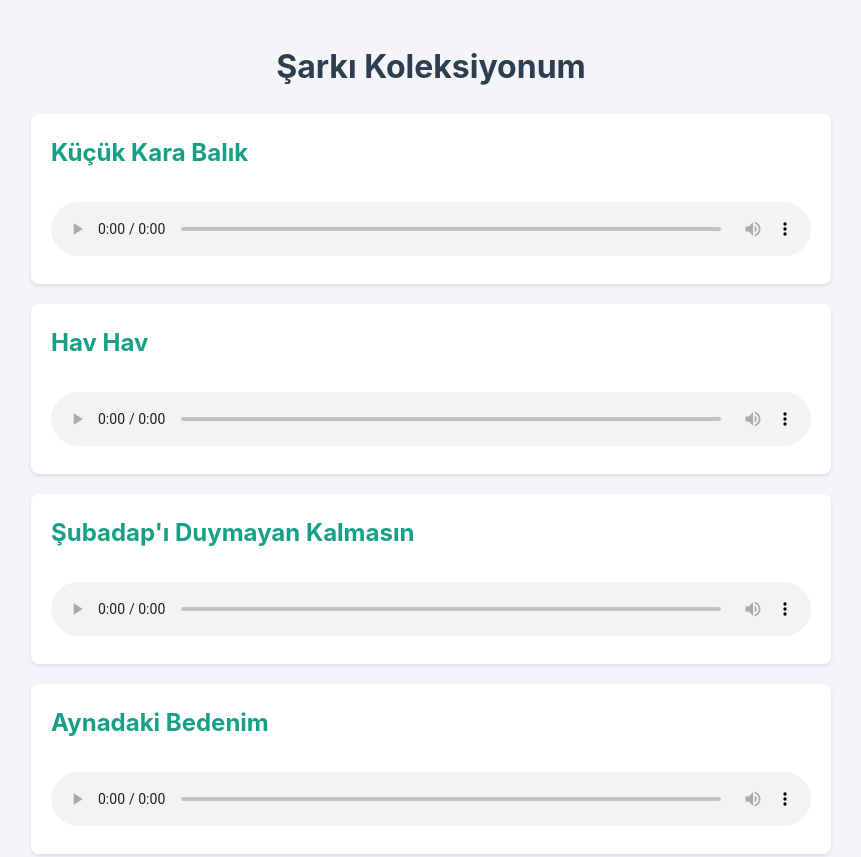
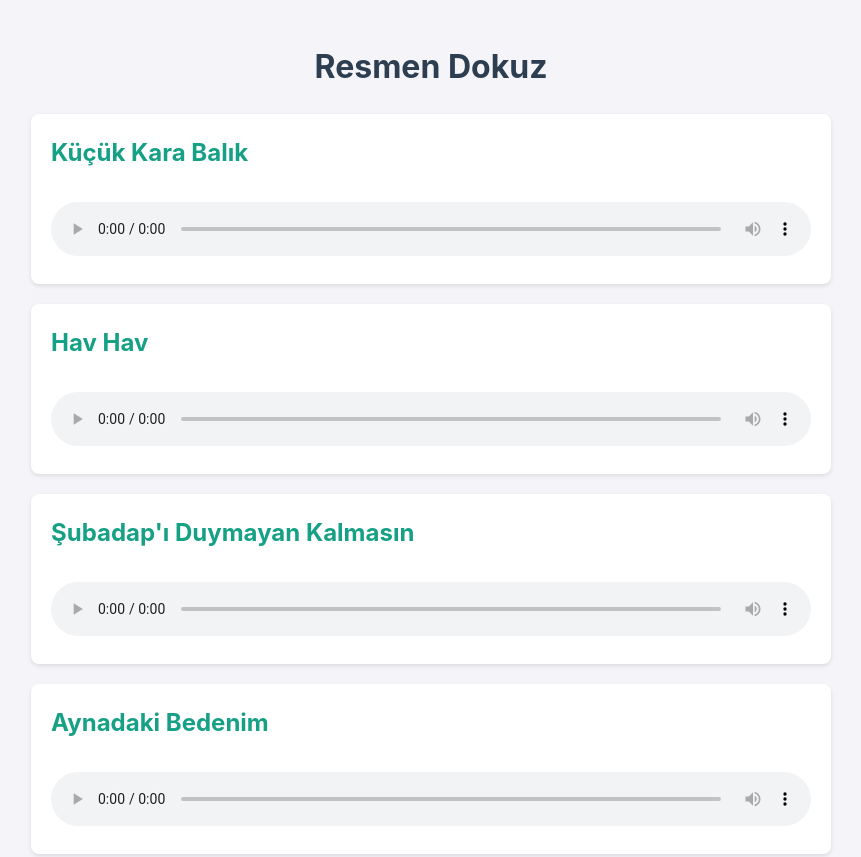
Before and after one commit to serdaryturkmen2-droid/biseler, a plain HTML site: page index.html in a window 1280 px wide. Shown: the top 857 px of the page, without its empty margins (209-1070 px from the left). Drawn offline with Linux system fonts and the light colour scheme.

Commit message:
Update index.html

```diff
--- a/index.html
+++ b/index.html
@@ -28,7 +28,7 @@
 </head>
 <body>
 
-    <h1>Şarkı Koleksiyonum</h1>
+    <h1>Resmen Dokuz</h1>
 
     <!-- 1. Şarkı -->
     <div class="song-card">
```
